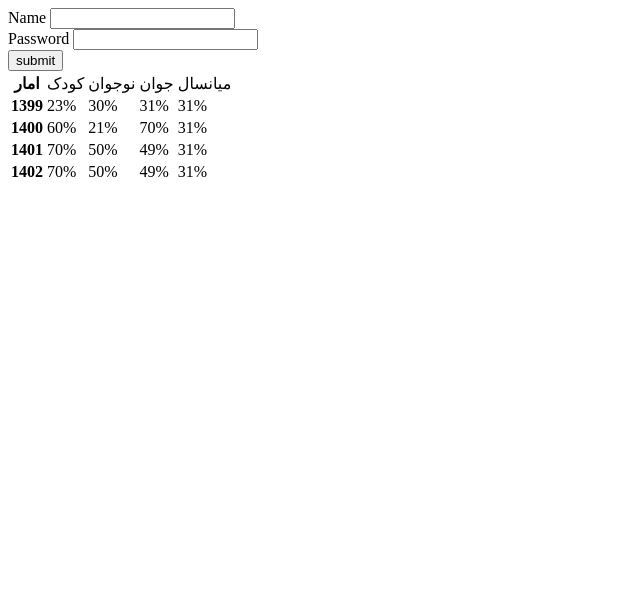
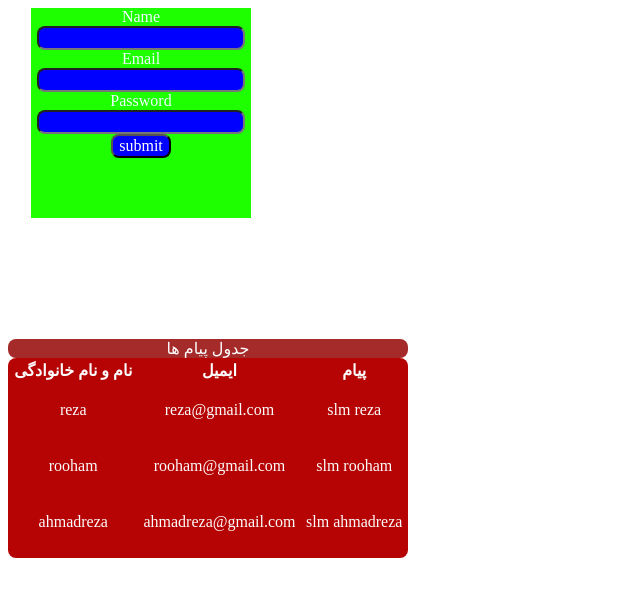
Before and after one commit to itzAhmadrezaMT/web, a plain HTML site: page index.html in a window 1280 px wide. Shown: the whole page, without its empty margins (0-640 px from the left). Drawn offline with Linux system fonts and the light colour scheme.

Commit message:
Config And Send File

```diff
--- /dev/null
+++ b/css.css
@@ -0,0 +1,59 @@
+table{
+    margin-top: 121px;
+    background-color: rgb(182, 4, 4);
+    text-align: center;
+    color: rgb(252, 252, 252);
+    font: 1em vazir;
+    width: 400px;
+    height: 200px;
+    border-radius: 8px;
+    transition-duration: 0.5s;
+
+}
+table:hover{
+    box-shadow: 12px 12px 12px gray;
+}
+input{
+    background-color: blue;
+    border-radius: 8px;
+    color: white;
+    font: 1em vazir;
+
+
+
+}
+form{
+    margin-left: 23px;
+    font: 1em vazir;
+    color: aliceblue;
+
+}
+button{
+    background-color: blue;
+    border-radius: 8px;
+    color: white;
+    font: 1em vazir;
+    transition-duration: 0.5s;
+}
+button:hover{
+    background-color: rgb(0, 0, 148);
+
+}
+.name{
+    text-align: center;
+    height: 210px;
+    width: 220px;
+    background-color: rgb(30, 255, 0);
+    transition-duration: 0.5s;
+
+}
+.name:hover{
+    box-shadow: 12px 12px 12px gray;
+
+}
+caption{
+    color: rgb(255, 255, 255);
+    background-color: brown;
+    border-radius: 8px;
+
+}
--- a/index.html
+++ b/index.html
@@ -3,64 +3,57 @@
 <head>
     <meta charset="UTF-8">
     <meta http-equiv="X-UA-Compatible" content="IE=edge">
-            <meta name="viewport" content="width=device-width, initial-scale=1.0"
-            <link rel="stylesheet" href="contact.css">
+    <meta name="viewport" content="width=device-width, initial-scale=1.0">
+    <link rel="stylesheet" href="css.css">
     <title>Document</title>
-        </head>
         <body>
-        </html>
+        <html>
         <form>
+            <div class="name">
             <label for="fullname">Name</label>
-            <input type="text" id="" name="fullname">
+            <input type="text" id="fullname" name="fullname">
+            <br>
+            <label for="TEmail">Email</label>
+            <input type="email" id="TEmail" name="TEmail">
             <br>
             <label>Password</label>
-            <input type="password" id="" name="Password">
+            <input type="password" id="Password" name="Password">
             <br>
             <button type="submit">submit</button>
+        </form>
+    </div>
+
 
         <table>
+            <caption>
+                جدول پیام ها
+              </caption>
+
+              <thead>
                 <tr>
-            <th class="amar">امار</th>
-            <td>کودک</td>
-            <td>نوجوان</td>
-            <td>جوان</td>
-            <td>میانسال</td>
+                  <th>نام و نام خانوادگی</th>
+                  <th>ایمیل</th>
+                  <th>پیام</th>
+                </tr>
+              </thead>
+              <tbody>
+                <tr>
+                  <td>reza</td>
+                  <td>reza@gmail.com</td>
+                  <td>slm reza</td>
                 </tr>
                 <tr>
-            <th class="amar">1399</th>
-            <td>23%</td>
-            <td>30%</td>
-            <td>31%</td>
-            <td>31%</td>
+                  <td>rooham</td>
+                  <td>rooham@gmail.com</td>
+                  <td>slm rooham</td>
                 </tr>
                 <tr>
-            <th class="amar">1400</th>
-            <td>60%</td>
-            <td>21%</td>
-            <td>70%</td>
-            <td>31%</td>
+                  <td>ahmadreza</td>
+                  <td>ahmadreza@gmail.com</td>
+                  <td>slm ahmadreza</td>
                 </tr>
                 <tr>
-            <th class="amar">1401</th>
-            <td>70%</td>
-            <td>50%</td>
-            <td>49%</td>
-            <td>31%</td>
-        </tr>
-        <tr>
-            <th class="amar">1402</th>
-            <td>70%</td>
-            <td>50%</td>
-            <td>49%</td>
-            <td>31%</td>
-        </tr>
-    </table>
-
-
-
-
-        </form>
-
+                  <td>
 
 
 
```
Also changed, not shown: contact.css (deleted, +0 -10 lines). Lines whose indentation alone changed are shown as unchanged.
